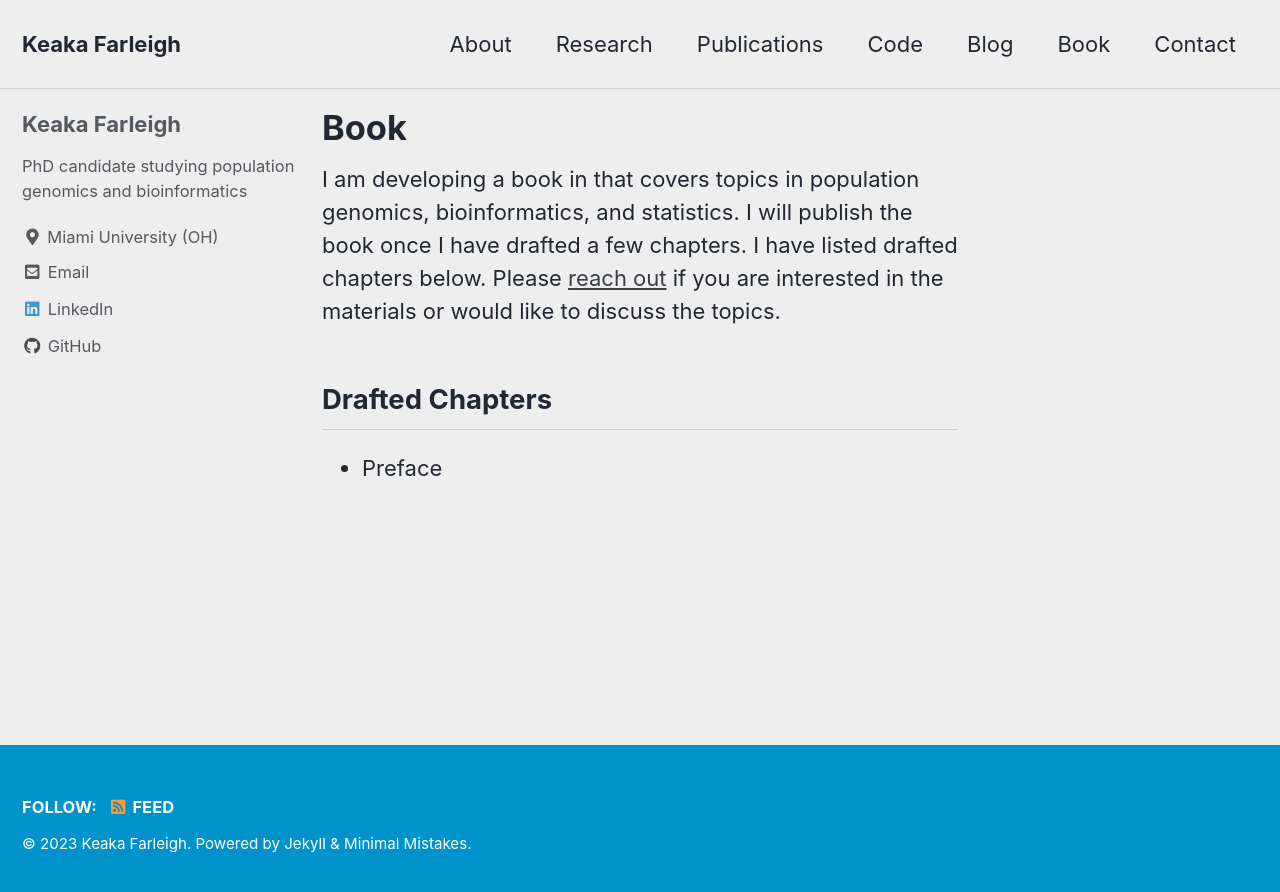
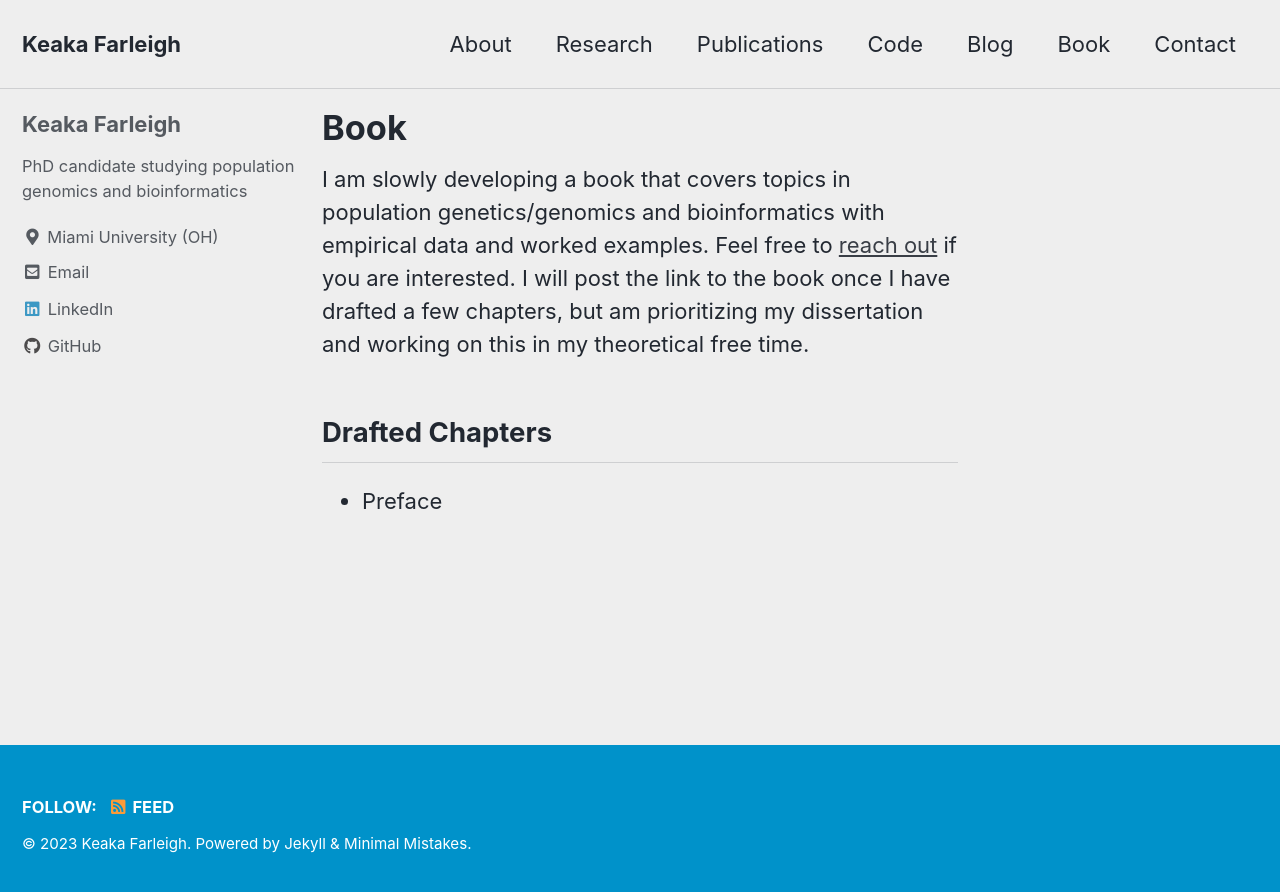
Before and after one commit to kfarleigh/kfarleigh.github.io, a Jekyll site: the page built from _pages/book.md, in a window 1280 px wide. Shown: the top 892 px of the page. Built offline with Jekyll 4.4.1, drawn with Linux system fonts in a browser that asks for light colours; cached includes are drawn as plain includes.

Commit message:
Update book.md

```diff
--- a/_pages/book.md
+++ b/_pages/book.md
@@ -3,9 +3,7 @@
 permalink: /book/
 taxonomy: blog
 ---
-I am developing a book in that covers topics in population genomics, bioinformatics, and statistics. I will publish the book once I have
-drafted a few chapters. I have listed drafted chapters below. Please [reach out](https://kfarleigh.github.io/contact/) if you are interested in the materials or
-would like to discuss the topics.
+I am slowly developing a book that covers topics in population genetics/genomics and bioinformatics with empirical data and worked examples. Feel free to [reach out](https://kfarleigh.github.io/contact/) if you are interested. I will post the link to the book once I have drafted a few chapters, but am prioritizing my dissertation and working on this in my theoretical free time.
 
 ## Drafted Chapters
 * Preface
```
